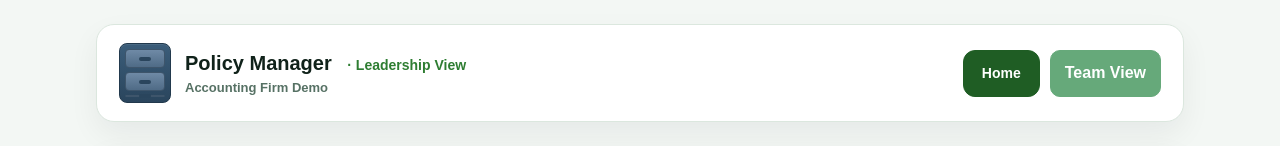
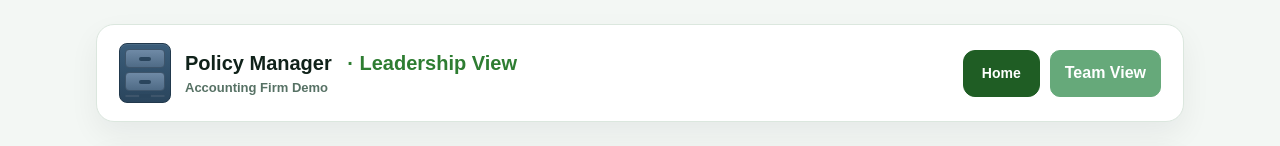
Before and after one commit to phoenixinc37-hue/policy-manager, a Next.js app: page /manager in a window 1280 px wide. Shown: the top 146 px of the page. Built offline with nearby package versions, Linux system fonts and the light colour scheme.

Commit message:
style: match leadership header text weight and size

```diff
--- a/app/manager/page.tsx
+++ b/app/manager/page.tsx
@@ -38,7 +38,7 @@ export default function ManagerPage() {
           <div style={{ display: "flex", alignItems: "center", gap: 14 }}>
             <div style={cabinetIcon}>{[0, 1, 2].map((row) => <div key={row} style={drawerRow}><div style={drawerHandle} /></div>)}</div>
             <div>
-              <div style={{ fontSize: 20, fontWeight: 700 }}>Policy Manager <span style={{ fontSize: 14, color: "#2e7d32", marginLeft: 10 }}>· Leadership View</span></div>
+              <div style={{ fontSize: 20, fontWeight: 700 }}>Policy Manager <span style={{ fontSize: 20, fontWeight: 700, color: "#2e7d32", marginLeft: 10 }}>· Leadership View</span></div>
               <div style={{ fontSize: 13, color: "#567164", fontWeight: 700 }}>Accounting Firm Demo</div>
             </div>
           </div>
```
